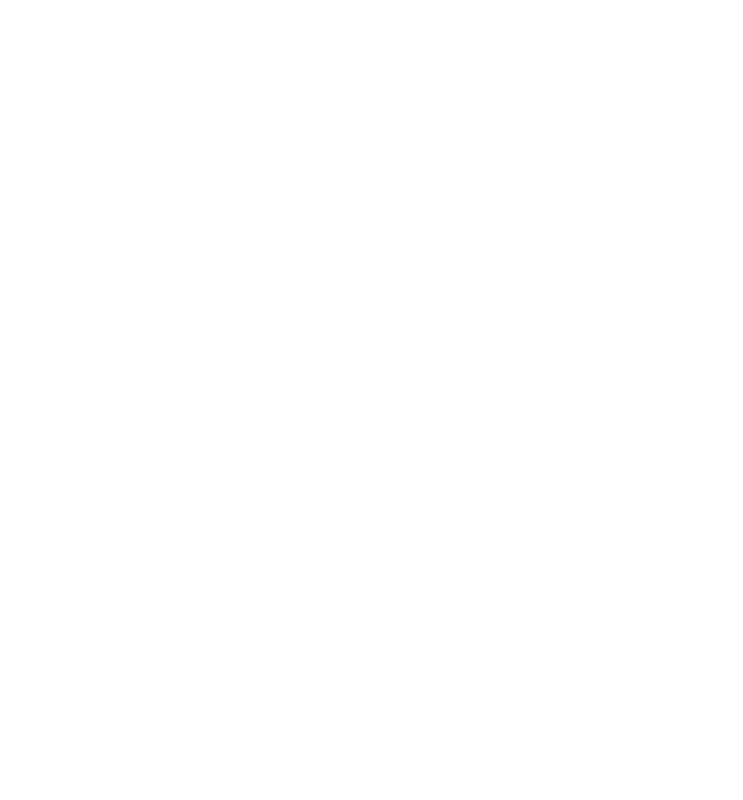
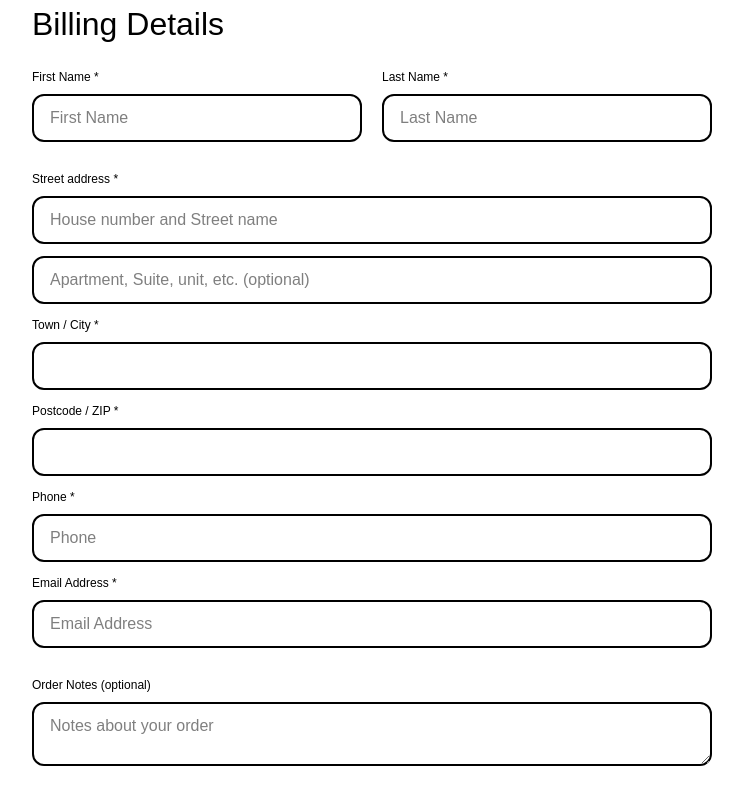
Before and after one commit to ItzNadeesH/Stray-Animal-Adoption-and-Care-Platform, a React (Create React App) app in the folder frontend/: page /checkout in a window 1280 px wide. Before the commit this address had no page. Shown: the whole page, without its empty margins (268-1011 px from the left). Built offline with nearby package versions, Linux system fonts and the light colour scheme; the HTML template or start-up script is replaced by a standard one.

Commit message:
Create billing details form

```diff
--- a/frontend/src/App.js
+++ b/frontend/src/App.js
@@ -2,7 +2,8 @@ import { BrowserRouter as Router, Routes, Route } from 'react-router-dom';
 import Store from './pages/Store';
 import Product from './pages/Product';
 import Home from './pages/Home';
-import CartCalculator from './components/cart/CartCalculator';
+import Cart from './pages/Cart';
+import CheckoutForm from './components/checkout/CheckoutForm';
 
 function App() {
   return (
@@ -14,7 +15,8 @@ function App() {
           <Route path="/contat" element={<Home />} />
           <Route path="/store" element={<Store />} />
           <Route path="/store/product" element={<Product />} />
-          <Route path="/cart" element={<CartCalculator />} />
+          <Route path="/cart" element={<Cart />} />
+          <Route path="/checkout" element={<CheckoutForm />} />
         </Routes>
       </Router>
     </>
--- a/frontend/src/components/cart/CartCalculator.js
+++ b/frontend/src/components/cart/CartCalculator.js
@@ -3,7 +3,7 @@ import React from 'react';
 const CartCalculator = () => {
   return (
     <>
-      <div className="max-w-[500px] mx-auto p-10 border border-[#e6e6e6]">
+      <div className="w-[480px] mx-auto p-10 border border-[#e6e6e6] mt-[64px]">
         <h2 className="text-[24px] sm:text-[32px]">Cart Totals</h2>
         <div className="flex justify-between py-5 border-b border-[#e6e6e6]">
           <p className="font-medium text-[14px]">Subtotal</p>
--- a/frontend/src/components/cart/CartItem.js
+++ b/frontend/src/components/cart/CartItem.js
@@ -4,9 +4,9 @@ import deleteIcon from '../../assets/icons/icon-delete.svg';
 const CartItem = ({ item }) => {
   return (
     <>
-      <div className="max-w-[720px] flex border-b border-[#e6e6e6] p-5 items-center justify-between">
+      <div className="flex border-b border-[#e6e6e6] p-5 items-center justify-between">
         <img
-          className="w-[60px] h-[60px]"
+          className="w-[60px] h-[60px] hidden sm:block"
           src={item.image}
           alt="product-image"
         />
--- a/frontend/src/components/cart/CartItemList.js
+++ b/frontend/src/components/cart/CartItemList.js
@@ -21,11 +21,13 @@ const CartItemList = () => {
   ];
   return (
     <>
-      <h1 className="text-[32px]">Your Cart</h1>
-      <div className="max-w-[720px] border-t border-[#e6e6e6] mt-4">
-        {items.map((item) => (
-          <CartItem key={item.id} item={item} />
-        ))}
+      <div className="max-w-[720px] w-[480px] mx-auto grow">
+        <h1 className="text-[32px]">Your Cart</h1>
+        <div className="border-t border-[#e6e6e6] mt-4">
+          {items.map((item) => (
+            <CartItem key={item.id} item={item} />
+          ))}
+        </div>
       </div>
     </>
   );
--- /dev/null
+++ b/frontend/src/components/checkout/CheckoutForm.js
@@ -0,0 +1,120 @@
+import React from 'react';
+
+const CheckoutForm = () => {
+  return (
+    <>
+      <div className="px-5 max-w-[720px] mx-auto">
+        <h1 className="mb-5 text-[24px] sm:text-[32px]">Billing Details</h1>
+        <div className="lg:flex flex-wrap">
+          <div className="grow lg:mr-5">
+            <label className="block text-[12px] mb-2" htmlFor="firstname">
+              First Name *
+            </label>
+            <input
+              className="px-4 py-2.5 mb-3 border-2 border-[#000000] rounded-[12px] w-full placeholder:text-[#00000080]"
+              type="text"
+              name="firstname"
+              id="firstname"
+              placeholder="First Name"
+            />
+          </div>
+          <div className="grow">
+            <label className="block text-[12px] mb-2" htmlFor="lastname">
+              Last Name *
+            </label>
+            <input
+              className="px-4 py-2.5 mb-3 border-2 border-[#000000] rounded-[12px] w-full placeholder:text-[#00000080]"
+              type="text"
+              name="lastname"
+              id="lastname"
+              placeholder="Last Name"
+            />
+          </div>
+        </div>
+        <div>
+          <label
+            className="block text-[12px] mb-2 mt-4"
+            htmlFor="streetaddress"
+          >
+            Street address *
+          </label>
+          <input
+            className="px-4 py-2.5 mb-3 border-2 border-[#000000] rounded-[12px] w-full placeholder:text-[#00000080]"
+            type="text"
+            name="streetaddress"
+            id="streetaddress"
+            placeholder="House number and Street name"
+          />
+          <input
+            className="px-4 py-2.5 mb-3 border-2 border-[#000000] rounded-[12px] w-full placeholder:text-[#00000080]"
+            type="text"
+            name="apartment"
+            id="apartment"
+            placeholder="Apartment, Suite, unit, etc. (optional)"
+          />
+        </div>
+        <div>
+          <label className="block text-[12px] mb-2" htmlFor="city">
+            Town / City *
+          </label>
+          <input
+            className="px-4 py-2.5 mb-3 border-2 border-[#000000] rounded-[12px] w-full placeholder:text-[#00000080]"
+            type="text"
+            name="city"
+            id="city"
+          />
+        </div>
+        <div>
+          <label className="block text-[12px] mb-2" htmlFor="postcode">
+            Postcode / ZIP *
+          </label>
+          <input
+            className="px-4 py-2.5 mb-3 border-2 border-[#000000] rounded-[12px] w-full placeholder:text-[#00000080]"
+            type="text"
+            name="postcode"
+            id="postcode"
+          />
+        </div>
+        <div>
+          <label className="block text-[12px] mb-2" htmlFor="phone">
+            Phone *
+          </label>
+          <input
+            className="px-4 py-2.5 mb-3 border-2 border-[#000000] rounded-[12px] w-full placeholder:text-[#00000080]"
+            type="tel"
+            name="phone"
+            id="phone"
+            placeholder="Phone"
+          />
+        </div>
+        <div>
+          <label className="block text-[12px] mb-2" htmlFor="email">
+            Email Address *
+          </label>
+          <input
+            className="px-4 py-2.5 mb-3 border-2 border-[#000000] rounded-[12px] w-full placeholder:text-[#00000080]"
+            type="email"
+            name="email"
+            id="email"
+            placeholder="Email Address"
+          />
+        </div>
+        <div>
+          <label className="block text-[12px] mb-2 mt-4" htmlFor="notes">
+            Order Notes (optional)
+          </label>
+          <textarea
+            className="px-4 py-2.5 mb-3 h-[64px] border-2 border-[#000000] rounded-[12px] w-full placeholder:text-[#00000080]"
+            name="notes"
+            id="notes"
+            placeholder="Notes about your order"
+            cols="30"
+            rows="10"
+          ></textarea>
+        </div>
+      </div>
+    </>
+  );
+};
+
+export default CheckoutForm;
--- a/frontend/src/components/navbar/CartTab.js
+++ b/frontend/src/components/navbar/CartTab.js
@@ -1,6 +1,7 @@
 import React from 'react';
 import bokdok from '../../assets/bok-dok.jpg';
 import deleteIcon from '../../assets/icons/icon-delete.svg';
+import { Link } from 'react-router-dom';
 
 const CartTab = () => {
   const items = [
@@ -53,9 +54,18 @@ const CartTab = () => {
               </div>
             ))}
           {items.length !== 0 ? (
-            <button className="mt-2 w-full py-2 text-[14px] text-[#ffffff] bg-cyan-blue hover:bg-[#000000] transition rounded-md">
-              Checkout
-            </button>
+            <div>
+              <Link to="/cart">
+                <button className="mt-2 w-full py-2 text-[14px] text-cyan-blue bg-[#ffffff] border border-cyan-blue hover:text-[#000000] rounded-md">
+                  View Cart
+                </button>
+              </Link>
+              <Link to="/checkout">
+                <button className="mt-2 w-full py-2 text-[14px] text-[#ffffff] bg-cyan-blue hover:bg-[#000000] transition rounded-md">
+                  Checkout
+                </button>
+              </Link>
+            </div>
           ) : (
             <p className="text-[14px] text-[#767676] font-medium text-center p-10">
               Your cart is empty!
--- a/frontend/src/components/product/ProductFilter.js
+++ b/frontend/src/components/product/ProductFilter.js
@@ -6,7 +6,7 @@ const ProductFilter = () => {
   const productCategories = ['All', 'Food', 'Supplement', 'Accessories'];
   return (
     <>
-      <div className="max-w-[300px] mx-auto md:w-[300px] sm:mx-auto">
+      <div className="max-w-[300px] mx-auto md:w-[300px]">
         <p className="mb-6 text-[12px] text-[#767676]">Home / Store</p>
         <h2 className="mb-4 text-[24px] border-b border-[#e6e6e6]">Products</h2>
         <div className="flex justify-between mb-4">
--- /dev/null
+++ b/frontend/src/pages/Cart.js
@@ -0,0 +1,22 @@
+import React from 'react';
+import Layout from './Layout';
+import CartItemList from '../components/cart/CartItemList';
+import CartCalculator from '../components/cart/CartCalculator';
+
+const Cart = () => {
+  return (
+    <>
+      <Layout>
+        <div className="max-w-screen-xl mx-auto">
+          <h1 className="text-center text-[24px] sm:text-[36px] my-6">Cart</h1>
+          <div className="px-4 flex flex-wrap">
+            <CartItemList />
+            <CartCalculator />
+          </div>
+        </div>
+      </Layout>
+    </>
+  );
+};
+
+export default Cart;
```
